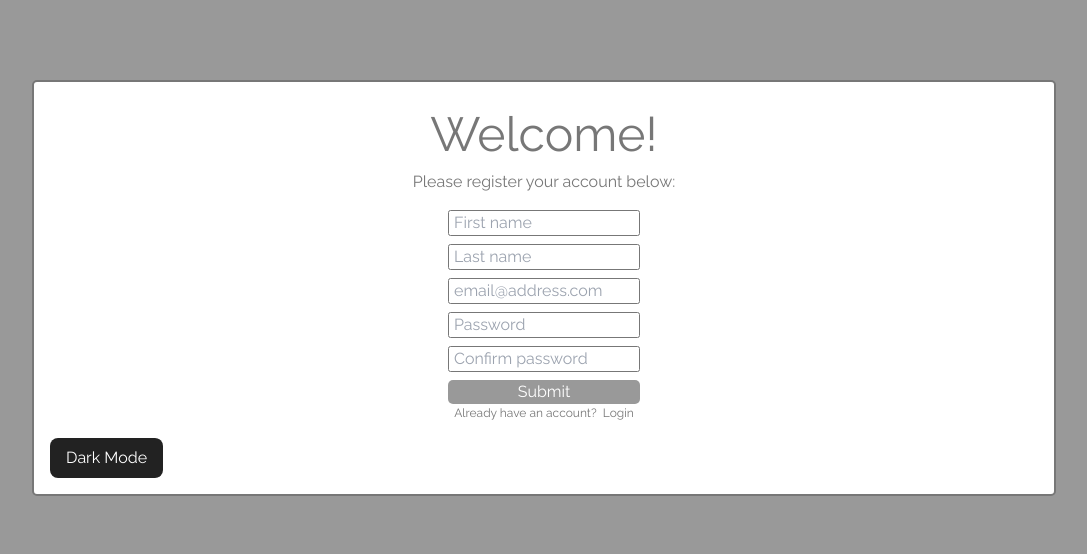
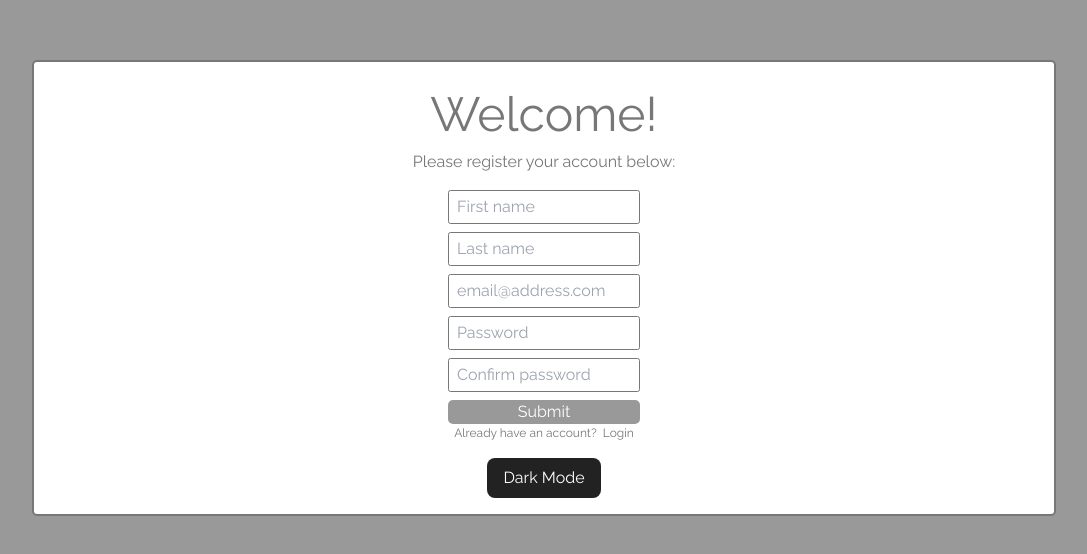
Before and after one commit to ellewright/Todo-List-App, a React (Vite) app in the folder client/: page /register in a window 1280 px wide. Shown: the part 112-666 px from the top of the page, without its empty margins (96-1183 px from the left). Built offline with nearby package versions, Linux system fonts and the light colour scheme; no server answers.

Commit message:
Finish styling LoginPage, RegisterPage, and TodoListPage

```diff
--- a/client/src/App.css
+++ b/client/src/App.css
@@ -1,4 +1,8 @@
 .app-container {
+    display: flex;
+    flex-direction: column;
+    justify-content: center;
+    align-items: center;
     width: 80vw;
     background-color: var(--gray);
     color: white;
--- a/client/src/pages/LoginPage/LoginPage.css
+++ b/client/src/pages/LoginPage/LoginPage.css
@@ -26,7 +26,7 @@
 }
 
 .login-input {
-    text-indent: 5px;
+    padding: 0.25rem 0.5rem;
     border: 1px solid var(--light-gray);
     border-radius: 2.5px;
     margin-bottom: 0.5rem;
--- a/client/src/pages/RegisterPage/RegisterPage.css
+++ b/client/src/pages/RegisterPage/RegisterPage.css
@@ -26,7 +26,7 @@
 }
 
 .register-input {
-    text-indent: 5px;
+    padding: 0.25rem 0.5rem;
     border: 1px solid var(--light-gray);
     border-radius: 2.5px;
     margin-bottom: 0.5rem;
--- a/client/src/pages/TodoListPage/TodoListPage.css
+++ b/client/src/pages/TodoListPage/TodoListPage.css
@@ -7,3 +7,11 @@
 .page-container.light {
     background-color: white;
 }
+
+.logout-button {
+    background-color: var(--red);
+    color: white;
+    border-radius: 0.5rem;
+    padding: 0.5rem 1rem;
+    margin-top: 1rem;
+}
--- a/client/src/pages/TodoListPage/TodoListPage.jsx
+++ b/client/src/pages/TodoListPage/TodoListPage.jsx
@@ -145,7 +145,12 @@ export default function TodoListPage() {
                     <NewTodoForm />
                 </TodoContext.Provider>
             </div>
-            <button onClick={() => handleLogout()}>Logout</button>
+            <button
+                className="logout-button"
+                onClick={() => handleLogout()}
+            >
+                Logout
+            </button>
         </>
     )
 }
```
